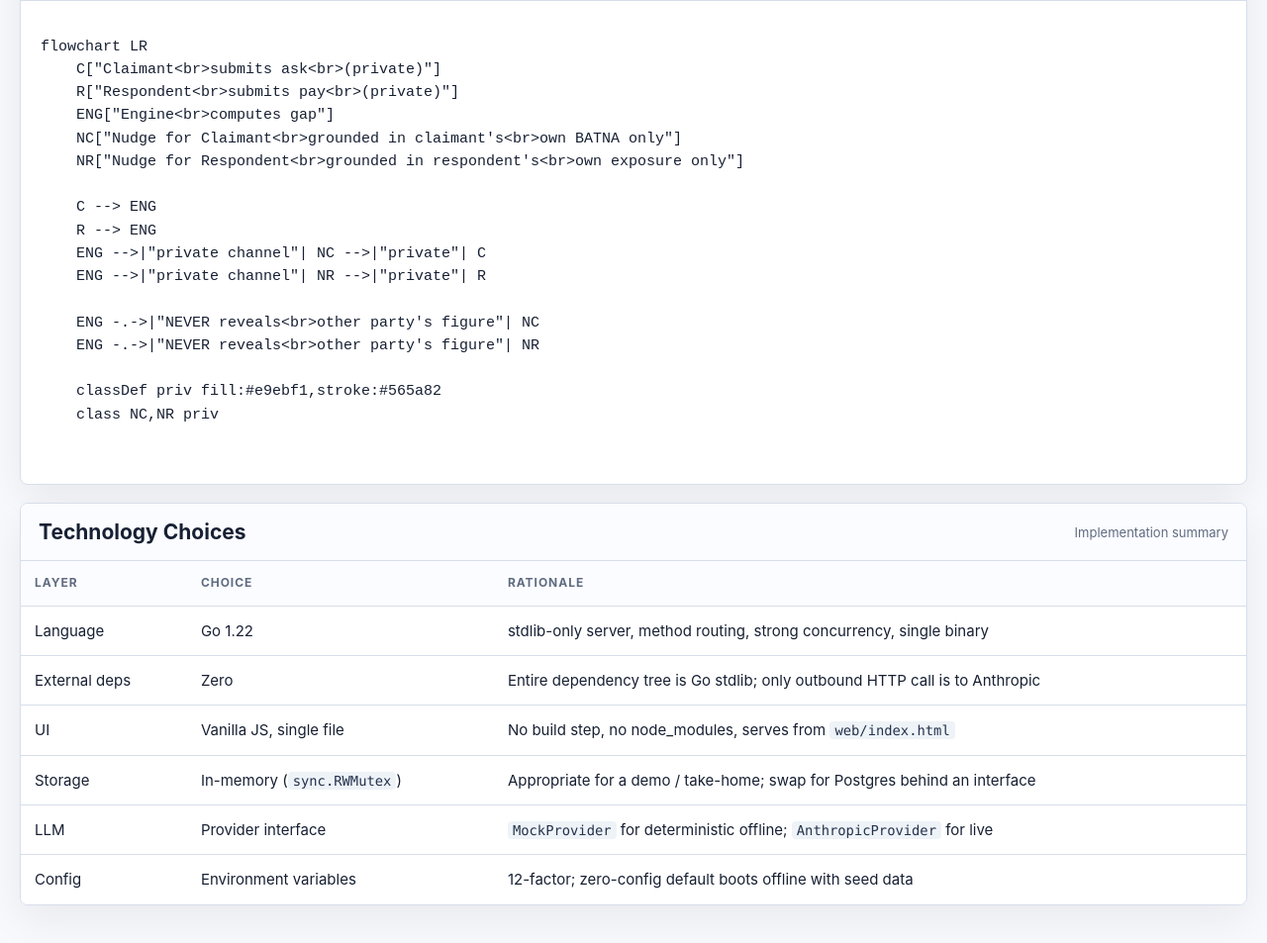
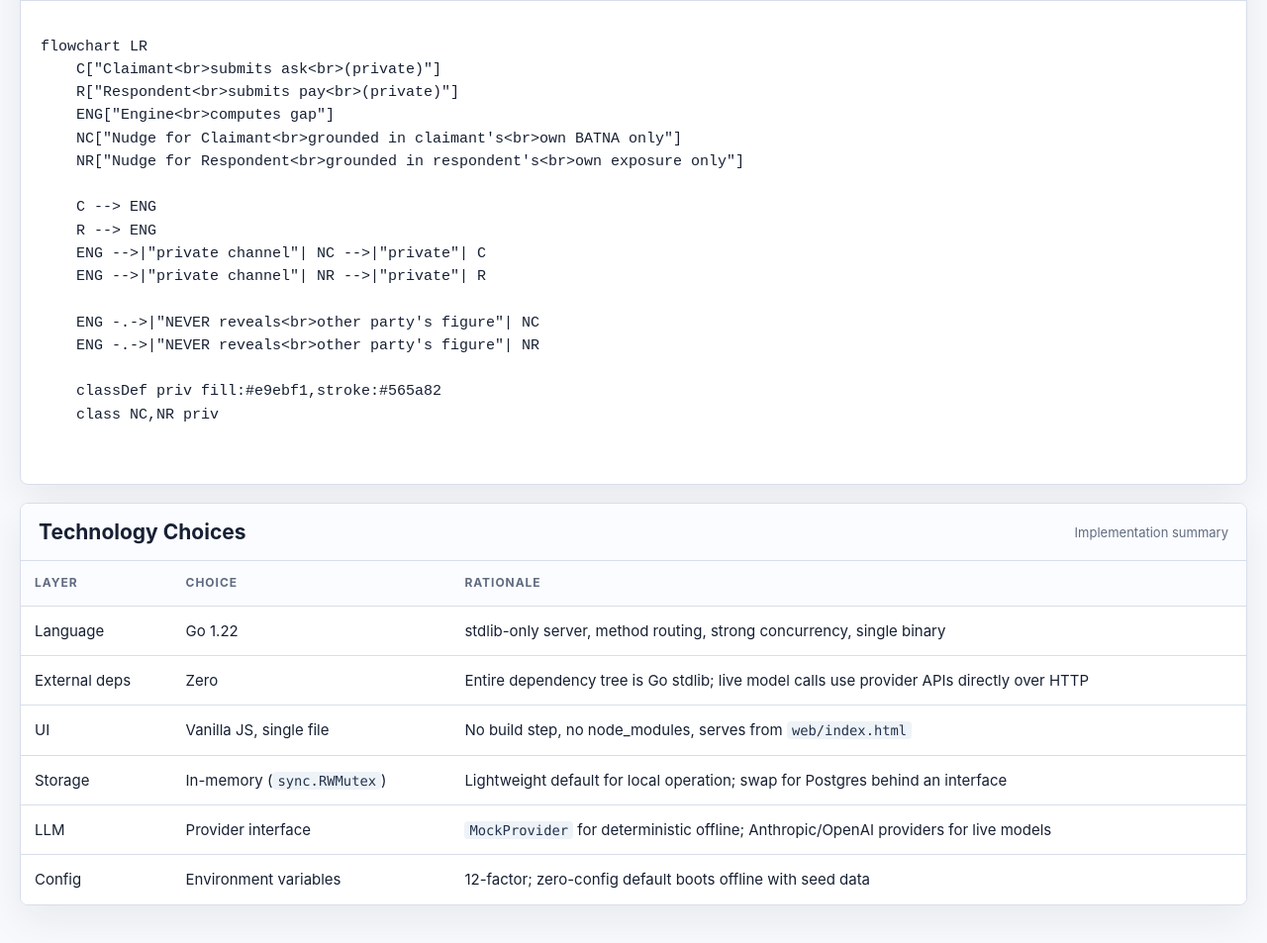
Before and after one commit to Vinayreddy18/Assingment_Vinay_Guradi, a plain HTML site: page architecture-diagrams.html in a window 1280 px wide. Shown: the part 4517-5470 px from the top of the page at 99% size. Drawn offline with Linux system fonts and the light colour scheme.

Commit message:
second-commit

```diff
--- a/architecture-diagrams.html
+++ b/architecture-diagrams.html
@@ -446,7 +446,7 @@ flowchart LR
           <tr>
             <td>External deps</td>
             <td>Zero</td>
-            <td>Entire dependency tree is Go stdlib; only outbound HTTP call is to Anthropic</td>
+            <td>Entire dependency tree is Go stdlib; live model calls use provider APIs directly over HTTP</td>
           </tr>
           <tr>
             <td>UI</td>
@@ -456,12 +456,12 @@ flowchart LR
           <tr>
             <td>Storage</td>
             <td>In-memory (<code>sync.RWMutex</code>)</td>
-            <td>Appropriate for a demo / take-home; swap for Postgres behind an interface</td>
+            <td>Lightweight default for local operation; swap for Postgres behind an interface</td>
           </tr>
           <tr>
             <td>LLM</td>
             <td>Provider interface</td>
-            <td><code>MockProvider</code> for deterministic offline; <code>AnthropicProvider</code> for live</td>
+            <td><code>MockProvider</code> for deterministic offline; Anthropic/OpenAI providers for live models</td>
           </tr>
           <tr>
             <td>Config</td>
```
Also changed, not shown: 6 other files.
